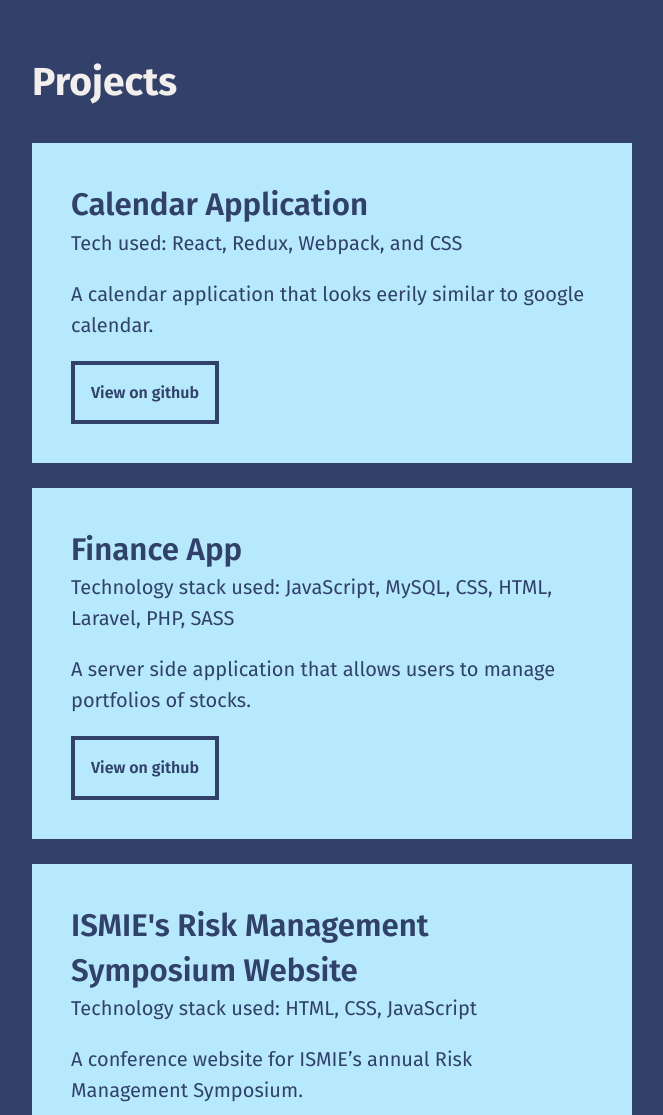
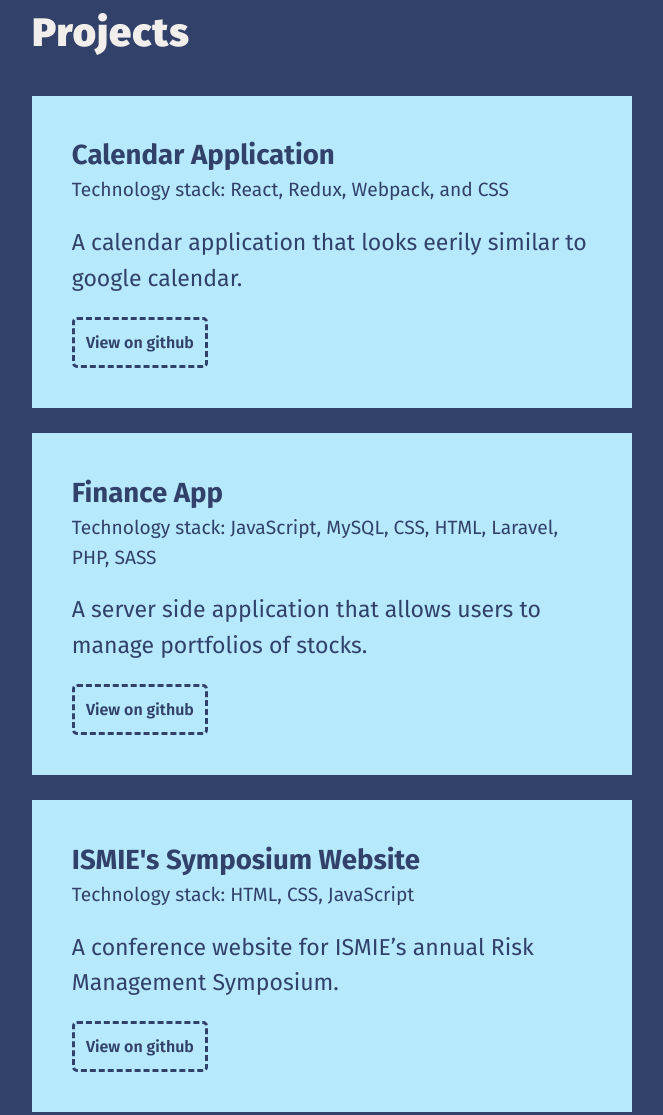
Before and after one commit to davidyearwood/dayvod.github.io, a website: page index.html in a window 1280 px wide. Shown: the part 475-1590 px from the top of the page, without its empty margins (308-971 px from the left). Drawn offline with Linux system fonts and the light colour scheme.

Commit message:
Update projects section

```diff
--- a/assets/sass/_base.scss
+++ b/assets/sass/_base.scss
@@ -31,6 +31,7 @@ h1 {
 
 h1 {
   font-size: $h1;
+  letter-spacing: 1px;
 }
 
 h2,
@@ -41,7 +42,9 @@ h5 {
 }
 
 h2 {
-  font-size: $h2;
+  letter-spacing: 1px;
+  font-size: $h1;
+  font-weight: 900;
 }
 
 h3 {
--- a/assets/sass/_variables.scss
+++ b/assets/sass/_variables.scss
@@ -19,7 +19,7 @@ $bg-color--site: $rhino;
 
 $font-stack--sans: "Fira Sans", sans-serif;
 
-$scale: 1.250;
+$scale: 1.2;
 $base: 1rem;
 $font-sizes: -get-asc-sizes($scale, 6);
 $small-font-sizes: -get-desc-sizes($scale, 6);
--- a/assets/sass/modules/_btn.scss
+++ b/assets/sass/modules/_btn.scss
@@ -1,12 +1,13 @@
 .btn {
   color: $rhino;
-  border: 4px solid $rhino;
+  border: 3px dashed $rhino;
   display: inline-block;
   font-family: $font-stack--sans;
   font-weight: 600;
-  padding: 1em;
+  padding: #{-get-desc-size($scale, 3)}em;
   text-decoration: none;
   transition: all 0.5s;
+  border-radius: 5px;
 }
 
 .btn:hover,
--- a/assets/sass/modules/_card.scss
+++ b/assets/sass/modules/_card.scss
@@ -3,20 +3,24 @@
   box-sizing: border-box;
   color: $color--secondary;
   font-family: $font-stack--sans;
-  padding: 2.441em;
+  padding: #{-get-asc-size($scale, 6)}em;
 }
 
 .card__text {
   font-weight: 400;
   line-height: 1.55;
+  font-size: #{-get-asc-size($scale, 3)}rem;
+  margin: 0;
+}
+
+.card__text--sm {
   font-size: #{-get-asc-size($scale, 2)}rem;
-  margin: 0;
 }
 
 .card__title {
   font-family: $font-stack--sans;
   font-size: $h3;
-  font-weight: 600;
+  font-weight: 700;
 }
 
 
--- a/assets/sass/modules/_master-header.scss
+++ b/assets/sass/modules/_master-header.scss
@@ -17,4 +17,5 @@
   font-style: italic;
   text-transform: none;
   margin-bottom: #{-get-asc-size($scale, 2)}rem;
+  letter-spacing: 0;
 }
--- a/index.html
+++ b/index.html
@@ -8,7 +8,7 @@
     <link href="https://fonts.googleapis.com/css?family=Mr+Dafoe&display=swap" rel="stylesheet">
 
     <link href="https://fonts.googleapis.com/css?family=Roboto:300|Work+Sans:300&display=swap" rel="stylesheet">
-    <link href="https://fonts.googleapis.com/css?family=Fira+Sans:300,400,400i,600,700&display=swap" rel="stylesheet">
+    <link href="https://fonts.googleapis.com/css?family=Fira+Sans:300,400,400i,600,700,900&display=swap" rel="stylesheet">
     <link rel="stylesheet" href="assets/css/main.css" type="text/css" />
 </head>
 
@@ -48,7 +48,7 @@
                 <ul class="grid" style="padding-left: 0;">
                     <li class="card grid__item">
                         <h3 class="card__title">Calendar Application</h3>
-                        <p class="card__text">Tech used: React, Redux, Webpack, and CSS</p>
+                        <p class="card__text card__text--sm">Technology stack: React, Redux, Webpack, and CSS</p>
 
                         <p class="card__text mt-2">
                             A calendar application that looks eerily similar to google calendar.
@@ -57,31 +57,31 @@
                     </li>
                     <li class="card grid__item mt-3">
                         <h3 class="card__title">Finance App</h3>
-                        <p class="card__text">Technology stack used: JavaScript, MySQL, CSS, HTML, Laravel, PHP, SASS</p>
+                        <p class="card__text card__text--sm">Technology stack: JavaScript, MySQL, CSS, HTML, Laravel, PHP, SASS</p>
                         <p class="card__text mt-2">A server side application that allows users to manage portfolios of stocks.</p>
                         <a href="https://github.com/dayvod/calendar-app" class="btn mt-2">View on github</a>
                     </li>
                     <li class="card grid__item mt-3">
-                        <h3 class="card__title">ISMIE's Risk Management Symposium Website</h3>
-                        <p class="card__text">Technology stack used: HTML, CSS, JavaScript</p>
+                        <h3 class="card__title">ISMIE's Symposium Website</h3>
+                        <p class="card__text card__text--sm">Technology stack: HTML, CSS, JavaScript</p>
                         <p class="card__text mt-2">A conference website for ISMIE’s annual Risk Management Symposium.</p>
                         <a href="https://github.com/dayvod/calendar-app" class="btn mt-2">View on github</a>
                     </li>
                     <li class="card grid__item mt-3">
                         <h3 class="card__title">Nack</h3>
-                        <p class="card__text">Technology stack used: Node.js, Express, React, Socket.io</p>
+                        <p class="card__text card__text--sm">Technology stack: Node.js, Express, React, Socket.io</p>
                         <p class="card__text mt-2">A group chat application.</p>
                         <a href="https://github.com/dayvod/calendar-app" class="btn mt-2">View on github</a>
                     </li>
                     <li class="card grid__item mt-3">
                         <h3 class="card__title">Stolen Bike Index</h3>
-                        <p class="card__text">Technology stack used: React, HTML, CSS in JS</p>
+                        <p class="card__text card__text--sm">Technology stack: React, HTML, CSS in JS</p>
                         <p class="card__text mt-2">A client side application that displays the list of reported bike thefts using the Bikewise API.</p>
                         <a href="https://github.com/dayvod/calendar-app" class="btn mt-2">View on github</a>
                     </li>
                     <li class="card grid__item mt-3">
                         <h3 class="card__title">Bookish's API</h3>
-                        <p class="card__text">Technology stack used: Express, Node.js, PostgreSQL</p>
+                        <p class="card__text card__text--sm">Technology stack: Express, Node.js, PostgreSQL</p>
                         <p class="card__text mt-2">An API for a book review application.</p>
                         <a href="https://github.com/dayvod/calendar-app" class="btn mt-2">View on github</a>
                     </li>
```
Also changed, not shown: assets/css/main.css, 1 other file.
